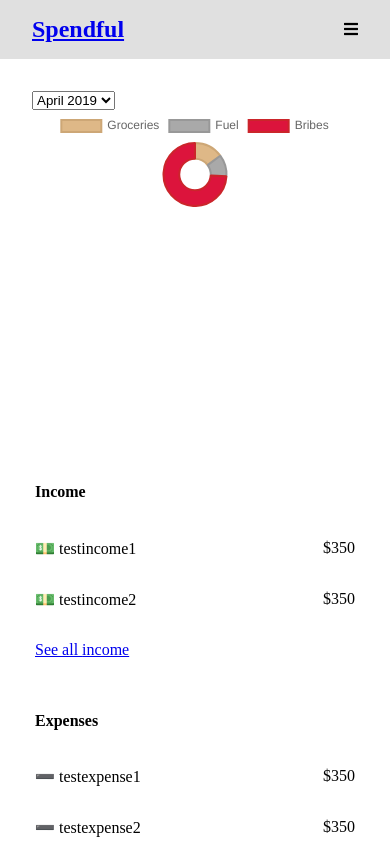
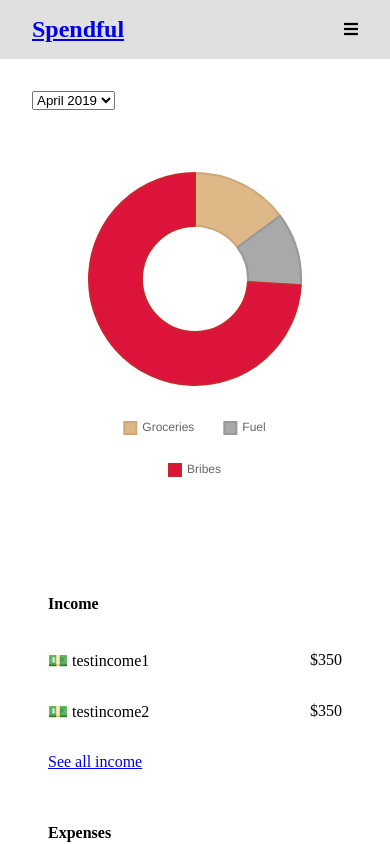
Before and after one commit to thinkful-ei-armadillo/spendful, a React (Create React App) app: page /dashboard in a window 390 px wide. Shown: the top 844 px of the page. Built offline with nearby package versions, Linux system fonts and the light colour scheme.

Commit message:
made chart responsive

```diff
--- a/src/routes/DashboardPage.css
+++ b/src/routes/DashboardPage.css
@@ -1,12 +1,31 @@
+canvas {
+  margin: auto;
+  position: absolute;
+  top: 0;
+  left: 0;
+  right: 0;
+  bottom: 0;
+}
+
 .page-chart {
+  max-width: 100%;
   min-height: 20em;
+  padding: 3.5em;
+  display: flex;
+  align-items: center;
+  position: relative;
+  flex: 3;
+  flex-basis: 17em;
 }
 
 .page-summaries {
   margin: 2em 0 0 0;
+  padding: 0 1em;
   display: flex;
   justify-content: space-evenly;
   flex-wrap: wrap;
+  flex: 4;
+  flex-basis: 12em;
 }
 
 .page-summaries article {
--- a/src/routes/DashboardPage.js
+++ b/src/routes/DashboardPage.js
@@ -3,27 +3,47 @@ import {Doughnut} from 'react-chartjs-2';
 import IncomeExpenseList from '../components/IncomeExpenseList';
 import './DashboardPage.css';
 
-export default class Dashboard extends Component{
+export default class Dashboard extends Component {
+  state = {
+    chart: {
+      data: {
+        labels: ["Groceries", "Fuel", "Bribes"],
+        datasets: [
+          {
+            label: "Total Expenses",
+            backgroundColor: ["#DEB887", "#A9A9A9", "#DC143C"],
+            borderColor: ["#CDA776", "#989898", "#CB252B"],
+            data: [200, 150, 1000],
+          }
+        ],
+      },
+      options: {
+        legend: {
+          position: 'bottom',
+          labels: {
+            boxWidth: 12,
+            padding: 30,
+          }
+        },
+        responsive: true,
+        maintainAspectRatio: false,
+      }
+    }
+  }
+
   render() {
-    const chartData = {
-      labels: ["Groceries", "Fuel", "Bribes"],
-      datasets: [{
-      label: "Total Expenses",
-      backgroundColor: ["#DEB887", "#A9A9A9", "#DC143C"],
-      borderColor: ["#CDA776", "#989898", "#CB252B"],
-      data: [200, 150, 1000],
-      }]}
-
     return (
-      <main>
+      <main className="flex-main">
         <section className="page-controls">
           <select>
             <option>April 2019</option>
           </select>
         </section>
 
+        <div className="w-100"></div>
+
         <section className="page-chart">
-          <Doughnut data={chartData} width={200} height={60}/>
+          <Doughnut data={this.state.chart.data} options={this.state.chart.options} />
         </section>
 
         <section className="page-summaries">
```
